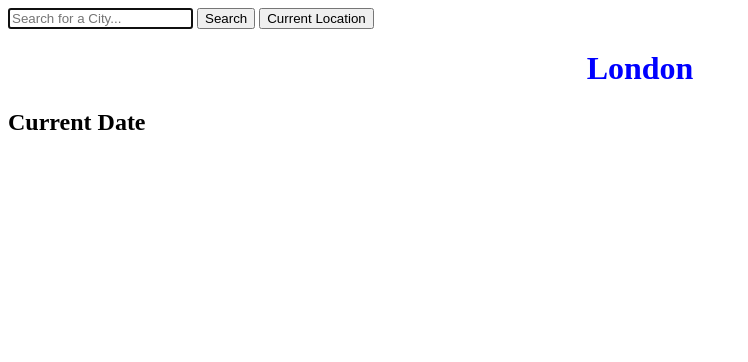
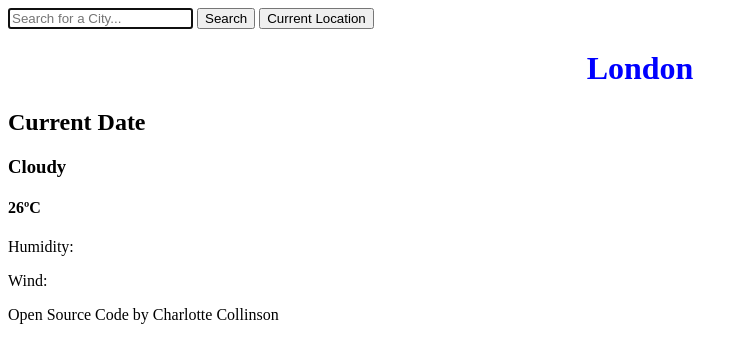
Before and after one commit to cjcollinson1/SheCodesPlusProject, a plain HTML site: page index.html in a window 1280 px wide. Shown: the whole page, without its empty margins (0-748 px from the left). Drawn offline with Linux system fonts and the light colour scheme.

Commit message:
HTML Update
Description, temperature, humidity and wind added

```diff
--- a/index.html
+++ b/index.html
@@ -23,6 +23,12 @@
 
         <h1 id="city">London</h1>
         <h2 id="date">Current Date</h2>
+        <h3 id="description">Cloudy</h3>
+        <h4 id="temperature">26ºC</h4>
+        <p id="humidity">Humidity:</p>
+        <p id="Wind">Wind:</p>
+
+        <p>Open Source Code by Charlotte Collinson</p>
       </form>
     </div>
   </body>
```
